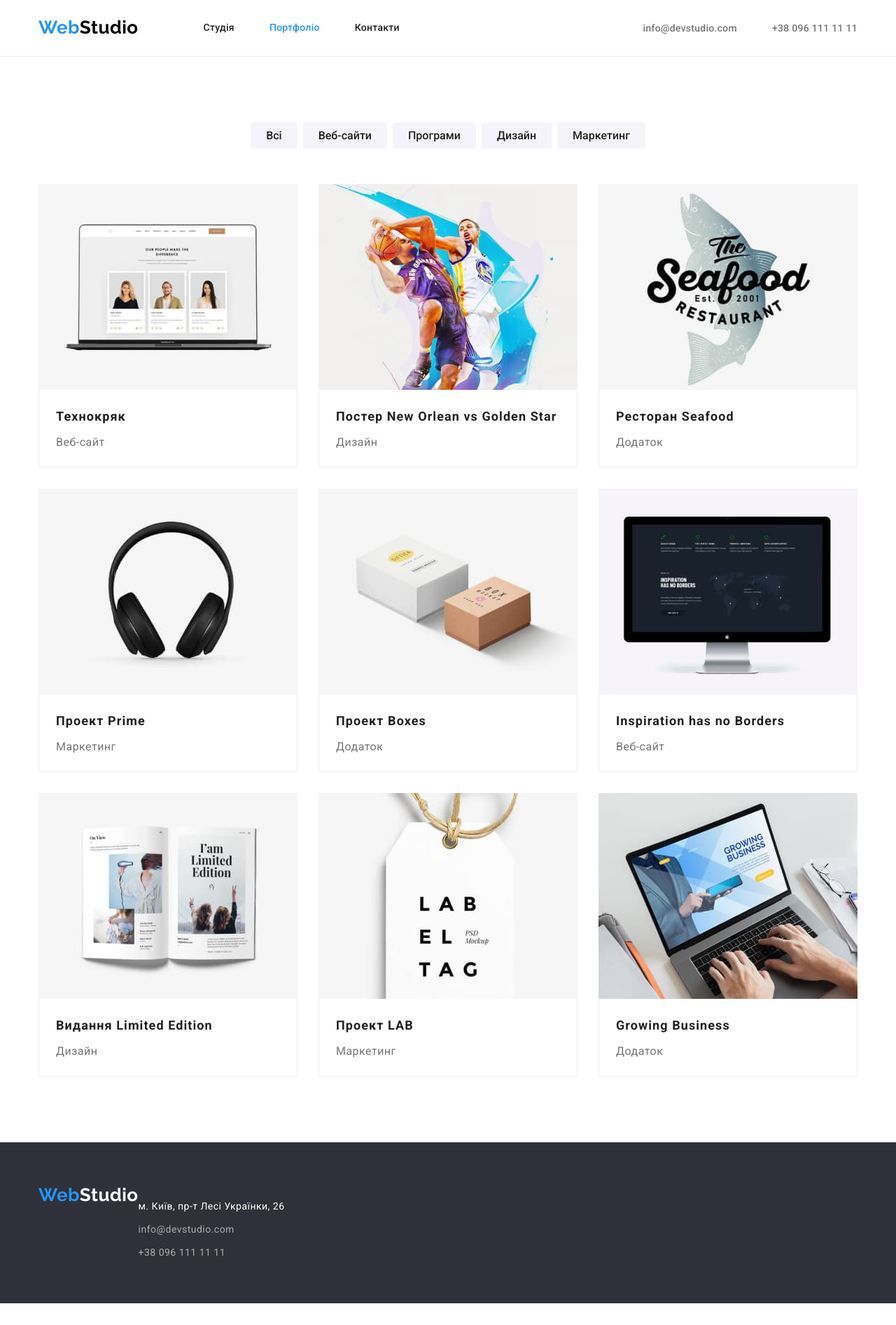
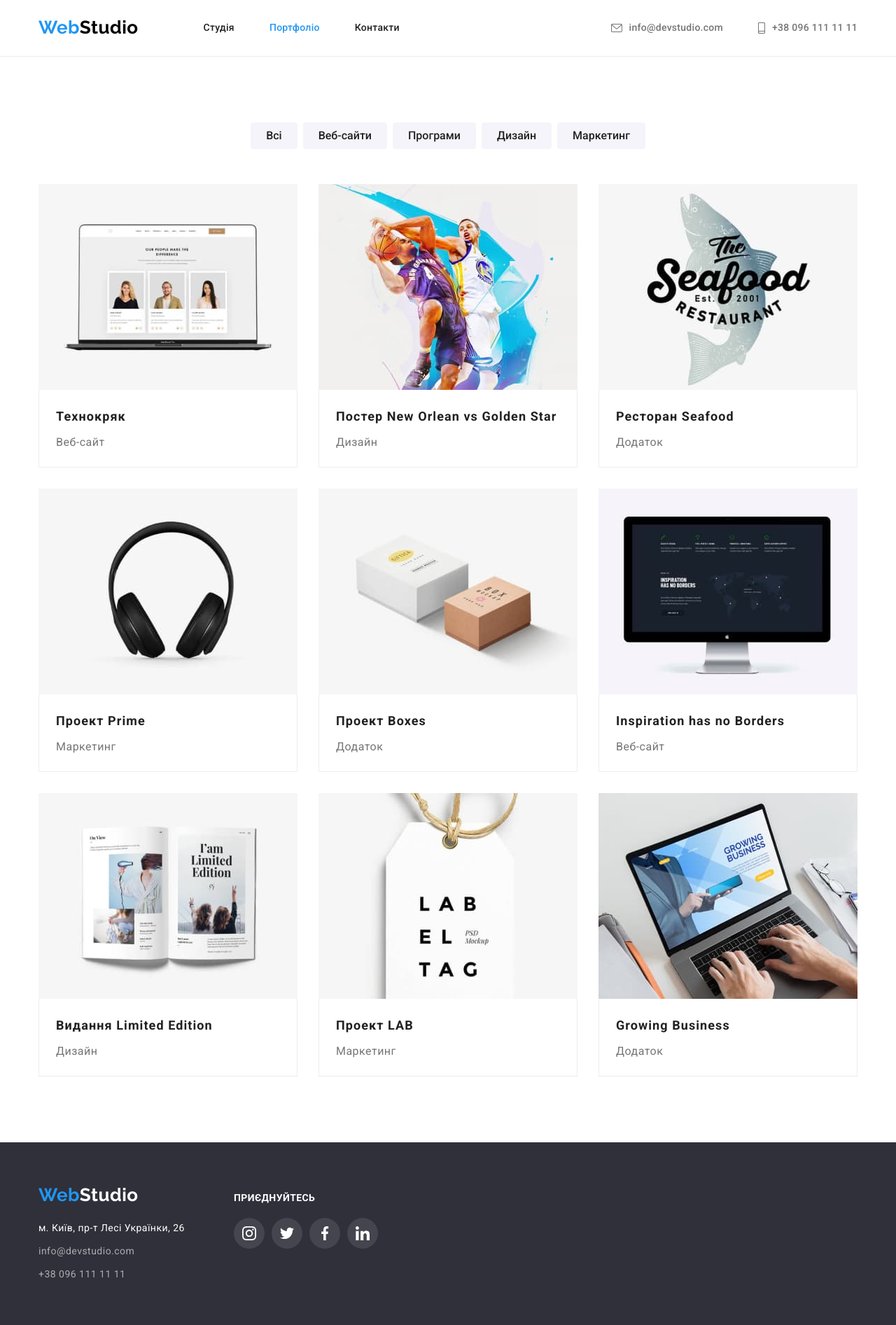
Before and after one commit to savchyndd/goit-markup-hw-04, a plain HTML site: page portfolio.html in a window 1280 px wide. Shown: the whole page at 70% size. Before the commit the page ends 1862 px from the top, so only its background shows below. Drawn offline with nearby package versions, Linux system fonts and the light colour scheme.

Commit message:
Add completed HW

```diff
--- a/css/styles.css
+++ b/css/styles.css
@@ -129,13 +129,20 @@ img {
   margin-left: auto;
 }
 .contacts-item {
+  display: flex;
+  align-items: center;
+
   font-weight: 500;
   font-size: 14px;
   line-height: 1.14;
   letter-spacing: 0.02em;
   color: inherit;
 }
+.contacts-icon {
+  margin-right: 10px;
 
+  fill: currentColor;
+}
 .contacts-item:hover,
 .contacts-item:focus {
   color: var(--accent-color);
@@ -373,7 +380,10 @@ img {
   margin-left: var(--card-set-gap);
   margin-top: var(--card-set-gap);
 }
-
+.preview-item:hover {
+  box-shadow: 0px 1px 1px rgba(0, 0, 0, 0.12), 0px 4px 4px rgba(0, 0, 0, 0.06),
+    1px 4px 6px rgba(0, 0, 0, 0.16);
+}
 .card-preview-text {
   padding: 20px 24px;
   border: 1px solid var(--border-color);
--- a/portfolio.html
+++ b/portfolio.html
@@ -35,10 +35,20 @@
         </nav>
         <ul class="contacts-list">
           <li class="contacts-li-item">
-            <a href="mailto:info@devstudio.com" class="contacts-item">info@devstudio.com</a>
+            <a href="mailto:info@devstudio.com" class="contacts-item">
+              <svg class="contacts-icon" width="16" height="12" aria-hidden="true">
+                <use href="./images/icons.svg#icon-envelope"></use>
+              </svg>
+              info@devstudio.com
+            </a>
           </li>
           <li class="contacts-li-item">
-            <a href="tel:+380961111111" class="contacts-item">+38 096 111 11 11</a>
+            <a href="tel:+380961111111" class="contacts-item">
+              <svg class="contacts-icon" width="10" height="16" aria-hidden="true">
+                <use href="./images/icons.svg#icon-smartphone"></use>
+              </svg>
+              +38 096 111 11 11
+            </a>
           </li>
         </ul>
       </div>
@@ -142,6 +152,7 @@
     </main>
     <footer>
       <div class="container footer">
+        <div class="address-logo-footer">
           <a href="./index.html" class="logo logo-footer" lang="en"><span>Web</span>Studio</a>
           <address>
             <ul class="address-list">
@@ -157,6 +168,40 @@
             </ul>
           </address>
         </div>
+        <div class="footer-social-link">
+          <h2 class="title-links-footer">Приєднуйтесь</h2>
+          <ul class="social-icon-list">
+            <li class="social-icon-item">
+              <a href="#" class="social-icon-link footer-social">
+                <svg class="social-icon" width="20" height="20">
+                  <use href="./images/icons.svg#icon-instagram"></use>
+                </svg>
+              </a>
+            </li>
+            <li class="social-icon-item">
+              <a href="#" class="social-icon-link footer-social">
+                <svg class="social-icon" width="20" height="20">
+                  <use href="./images/icons.svg#icon-twitter"></use>
+                </svg>
+              </a>
+            </li>
+            <li class="social-icon-item">
+              <a href="#" class="social-icon-link footer-social">
+                <svg class="social-icon" width="20" height="20">
+                  <use href="./images/icons.svg#icon-facebook"></use>
+                </svg>
+              </a>
+            </li>
+            <li class="social-icon-item">
+              <a href="#" class="social-icon-link footer-social">
+                <svg class="social-icon" width="20" height="20">
+                  <use href="./images/icons.svg#icon-linkedin"></use>
+                </svg>
+              </a>
+            </li>
+          </ul>
+        </div>
+      </div>
     </footer>
   </body>
 </html>
```
Also changed, not shown: index.html (+6 -6 lines). Lines whose indentation alone changed are shown as unchanged.
